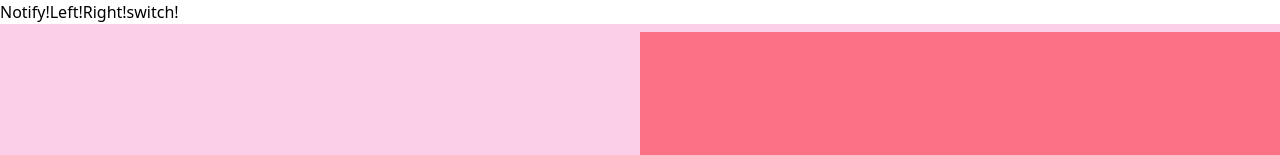
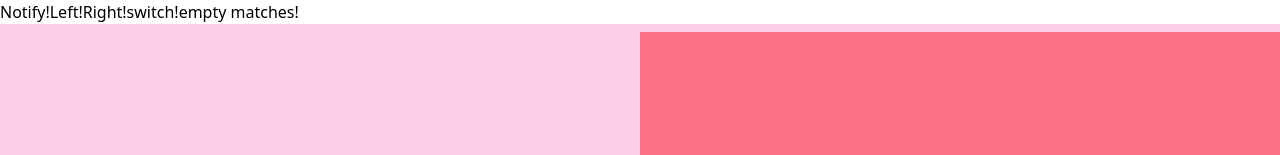
Before and after one commit to JasonMac123/GameDating, a React (Create React App) app in the folder nerds-dating/: page / in a window 1280 px wide. Shown: the top 155 px of the page. Built offline with nearby package versions, Linux system fonts and the light colour scheme; no server answers.

Commit message:
add one more test button to empty potentialMatchList for ease of testing

```diff
--- a/nerds-dating/src/App.js
+++ b/nerds-dating/src/App.js
@@ -31,18 +31,19 @@ function App() {
     password: "password",
   };
   const [userID, setUserID] = useState(0);
-  const { potentialMatchList, next } = useCurrentUserMatches(1);
+  const { potentialMatchList, setPotentialMatchList, next } = useCurrentUserMatches(1);
   const { profile, setProfile} = useProfile(3)
   const testToast = (name) => toast(`You have a new match with ${name}!`)
 
   return (
     <>
       {/* <div className="text-sky-400 text-2xl underline decoration-solid">Hi</div> */}
-      {/* three buttons for ease of testing and switching between profiles */}
+      {/* several buttons for ease of testing and switching between profiles */}
       <button onClick={()=>notify("Nate River")}>Notify!</button>
       <button onClick={()=>lookUpUser(2).then(res=> setProfile(res))}>Left!</button>
       <button onClick={()=>lookUpUser(3).then(res=> setProfile(res))}>Right!</button>
       <button onClick={()=>display === 66? setDisplay(77) : setDisplay(66)}>switch!</button>
+      <button onClick={()=>setPotentialMatchList([])}>empty matches!</button>
       <ToastContainer />
       {display === 66 && <Match
         potentialMatches={potentialMatchList}
```
